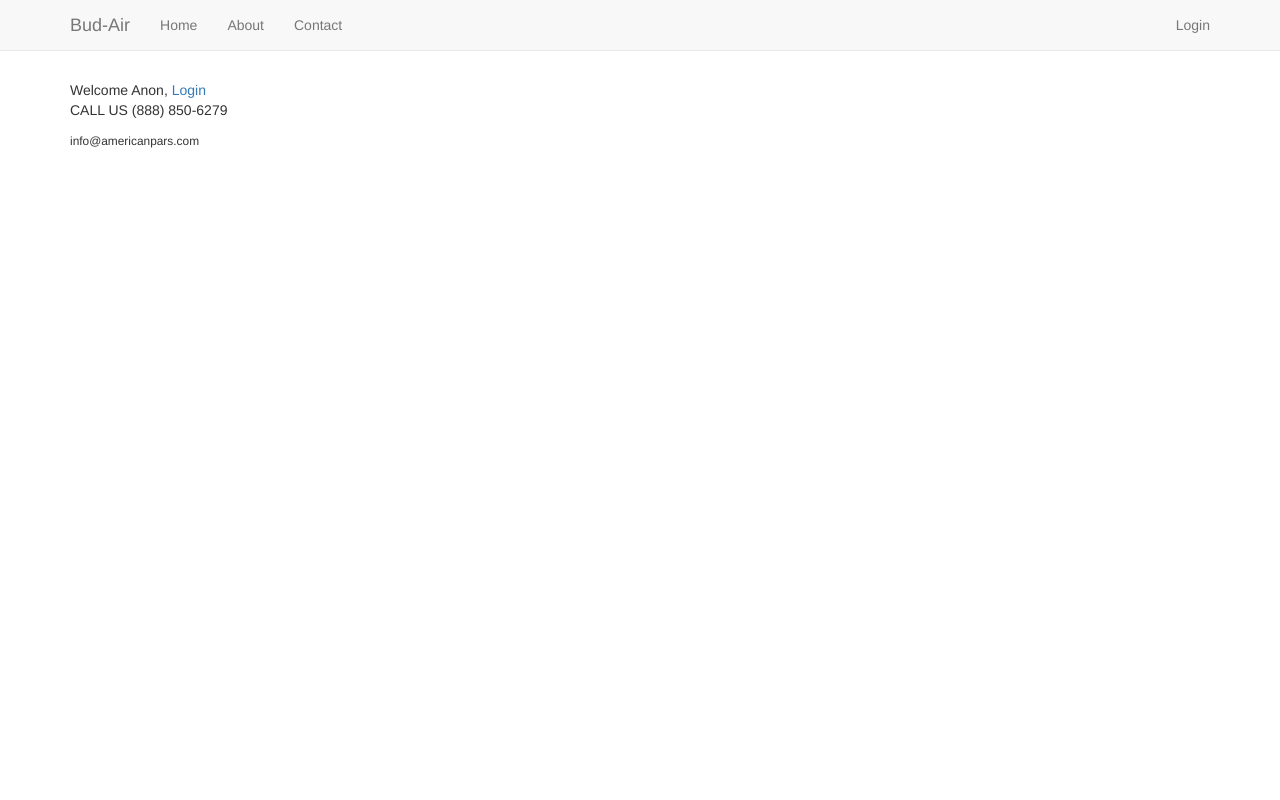
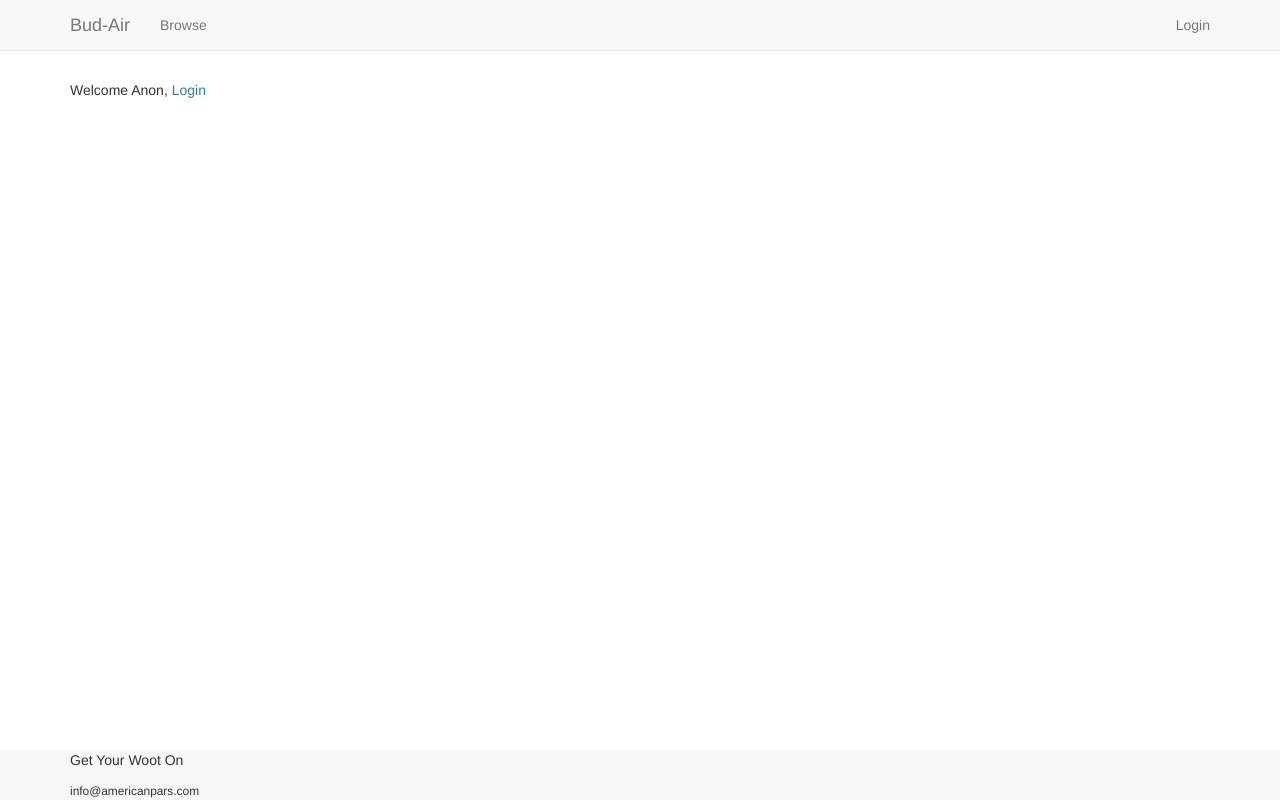
Before and after one commit to JGillmore/woot_clone, a Django app: page / in a window 1280 px wide. Run offline with Django 3.2, Linux system fonts and the light colour scheme; parts of the project's set-up code (start-up, migrations or seed data) failed here and were passed over; some libraries are stand-ins or nearby versions.

Commit message:
standardize layout

```diff
--- a/apps/wootapp/templates/wootapp/cart.html
+++ b/apps/wootapp/templates/wootapp/cart.html
@@ -32,7 +32,6 @@
    				</tbody>
   			</table>
 	</div>
-	<br>
 	<h5>Enter Credit Card Info. Here</h5>
 	<form method="post">
 		{% csrf_token %}
--- a/static/css/styles.css
+++ b/static/css/styles.css
@@ -1,3 +1,10 @@
 .wrapper{
   margin-top: 80px;
 }
+footer{
+  position: fixed;
+  bottom: 0;
+  left: 0;
+  background: #F8F8F8;
+  width: 100%;
+}
--- a/templates/layout.html
+++ b/templates/layout.html
@@ -26,7 +26,7 @@
     </div>
     <footer class="footer">
       <div class="container">
-        <p>CALL US (888) 850-6279</p>
+        <p>Get Your Woot On</p>
         <small>info@americanpars.com</small>
       </div>
     </footer>
--- a/templates/navbar.html
+++ b/templates/navbar.html
@@ -11,9 +11,7 @@
     </div>
     <div id="navbar" class="navbar-collapse collapse">
       <ul class="nav navbar-nav">
-        <li><a href="#">Home</a></li>
-        <li><a href="#">About</a></li>
-        <li><a href="#">Contact</a></li>
+        <li><a href="#">Browse</a></li>
       </ul>
       <ul class="nav navbar-nav navbar-right">
         {% if 'id' in request.session %}
```
